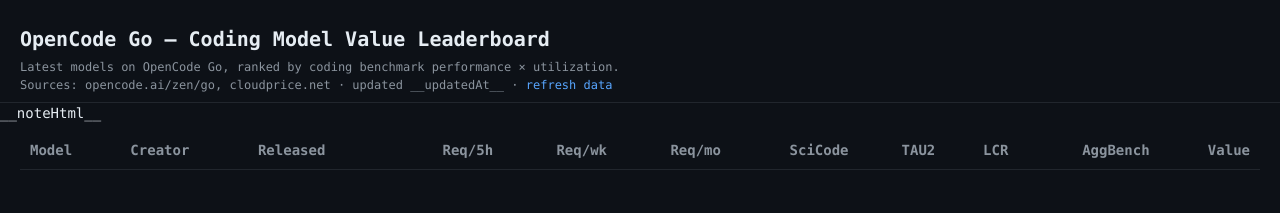
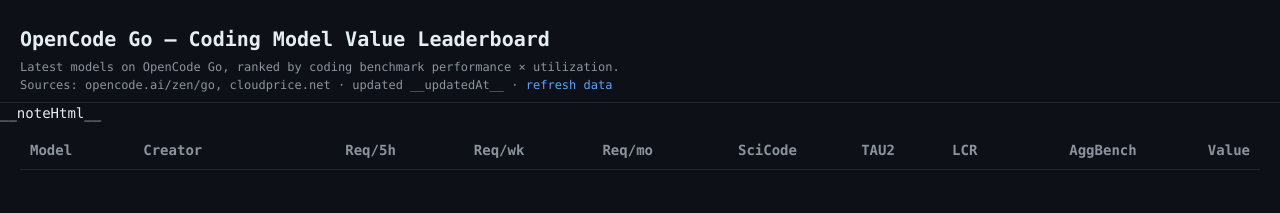
Before and after one commit to eevleevs/opencode-model-comparison, a plain HTML site: page index.html in a window 1280 px wide. Drawn offline with Linux system fonts and the light colour scheme.

Commit message:
Remove Released column (no data source)

```diff
--- a/index.html
+++ b/index.html
@@ -23,7 +23,7 @@ __noteHtml__
 
 <div class="wrap">
   <table id="tbl">
-    <thead><tr><th data-k="id">Model</th><th data-k="creator">Creator</th><th data-k="releaseDate">Released</th><th class="num" data-k="reqPer5h">Req/5h</th><th class="num" data-k="reqPerWeek">Req/wk</th><th class="num" data-k="reqPerMonth">Req/mo</th><th class="num" data-k="scicode">SciCode</th><th class="num" data-k="tau2">TAU2</th><th class="num" data-k="lcr">LCR</th><th class="num" data-k="aggBench">AggBench</th><th class="num" data-k="val">Value</th></tr></thead>
+    <thead><tr><th data-k="id">Model</th><th data-k="creator">Creator</th><th class="num" data-k="reqPer5h">Req/5h</th><th class="num" data-k="reqPerWeek">Req/wk</th><th class="num" data-k="reqPerMonth">Req/mo</th><th class="num" data-k="scicode">SciCode</th><th class="num" data-k="tau2">TAU2</th><th class="num" data-k="lcr">LCR</th><th class="num" data-k="aggBench">AggBench</th><th class="num" data-k="val">Value</th></tr></thead>
     <tbody id="tbody"></tbody>
   </table>
 </div>
--- a/index.js
+++ b/index.js
@@ -128,7 +128,6 @@ function render() {
       "<td>" +
       (r.creator ? escapeHtml(r.creator) : '<span class="na">—</span>') +
       "</td>" +
-      "<td>" + (r.releaseDate || '<span class="na">—</span>') + "</td>" +
       '<td class="num">' +
       (r.reqPer5h == null ? '<span class="na">—</span>' : fmtNum(r.reqPer5h)) +
       "</td>" +
```
